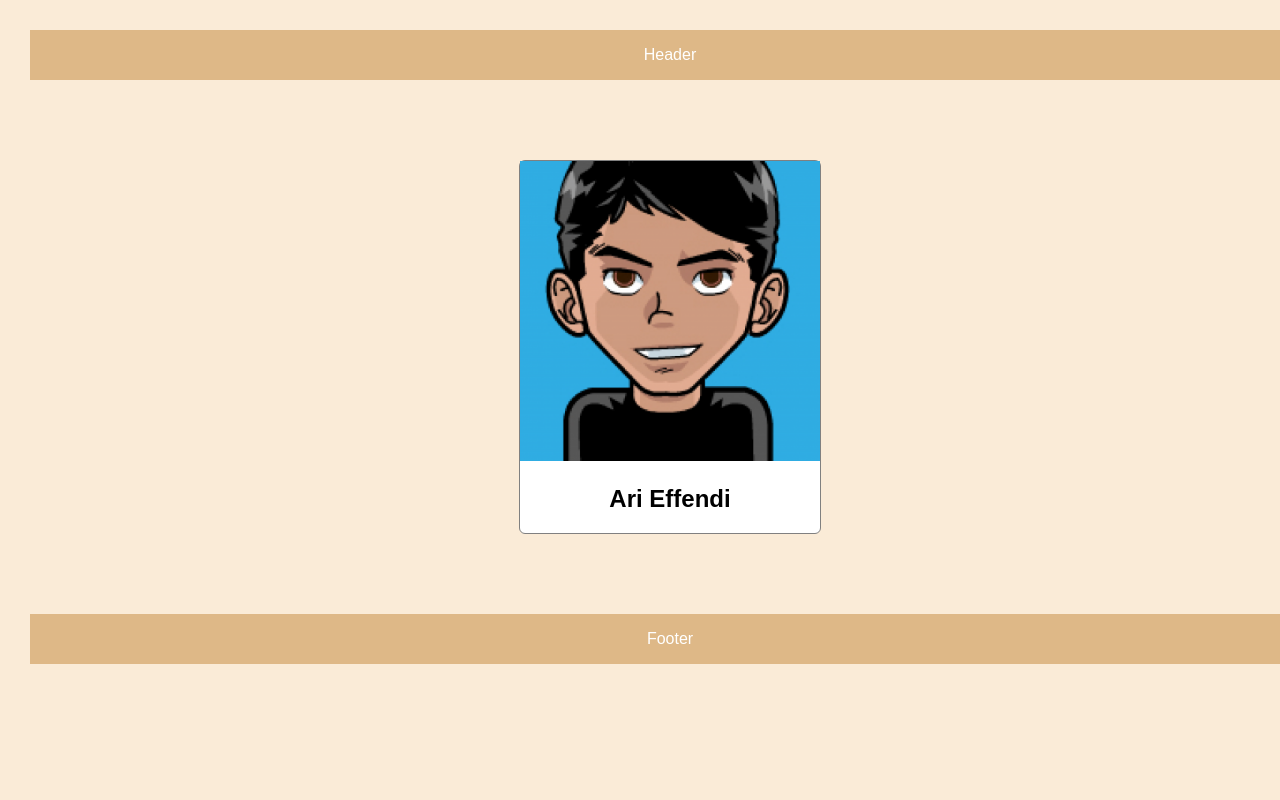
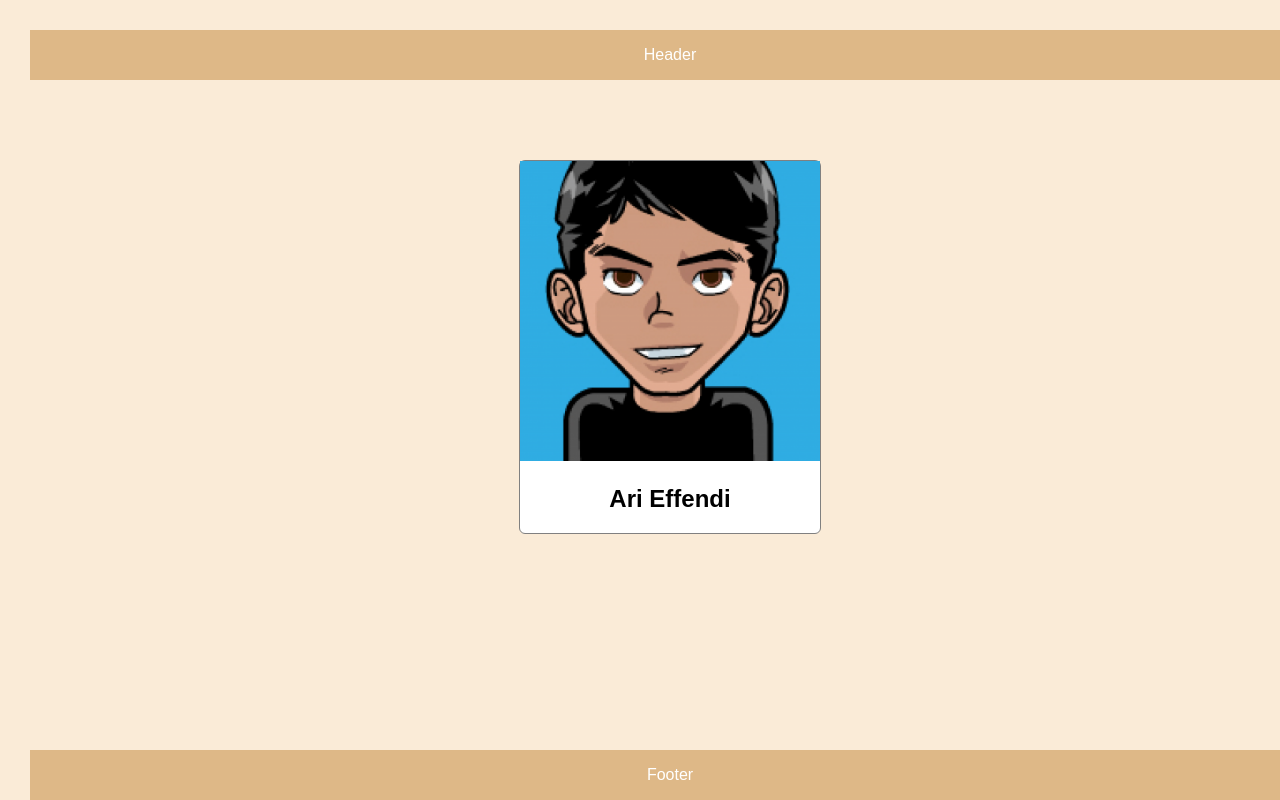
Before and after one commit to arifnd/my-repo-from-remote, a plain HTML site: page index.html in a window 1280 px wide. Shown: the top 800 px of the page. Drawn offline with Linux system fonts and the light colour scheme.

Commit message:
change style for selector footer.

```diff
--- a/style.css
+++ b/style.css
@@ -28,6 +28,9 @@ body {
     width: 100%;
     height: 50px;
     line-height: 50px;
+    position: absolute;
+    bottom: 0;
+    line-height: 50px;
     background-color: burlywood;
     text-align: center;
     color: white;
```
